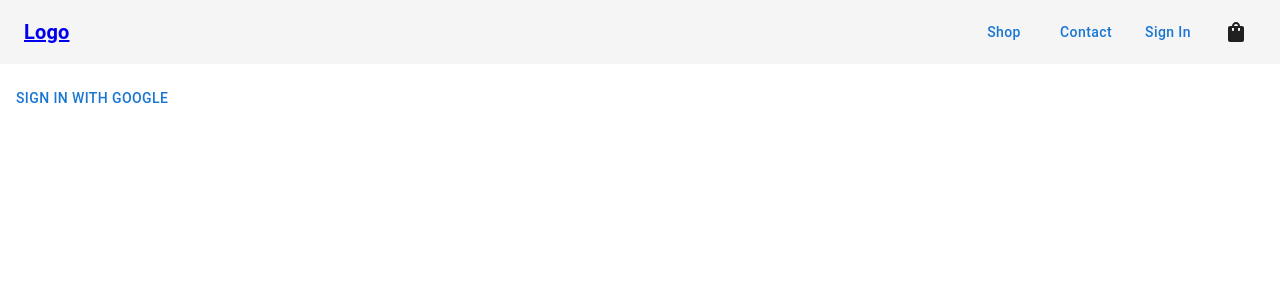
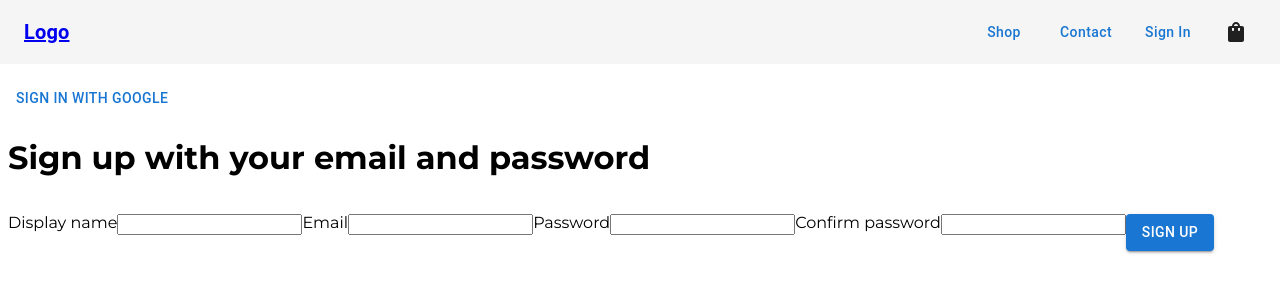
Before and after one commit to jhonattanbenitez/littan, a Next.js app: page /signin in a window 1280 px wide. Shown: the top 300 px of the page. Built offline with nearby package versions, Linux system fonts and the light colour scheme; no server answers.

Commit message:
add authentication with email

```diff
--- /dev/null
+++ b/app/components/ErrorMessage/ErrorMessage.tsx
@@ -0,0 +1,18 @@
+import { Typography } from "@mui/material";
+import React from "react";
+
+interface ErrorMessageProps {
+  message: string | null;
+}
+
+const ErrorMessage: React.FC<ErrorMessageProps> = ({ message }) => {
+  if (!message) return null;
+
+  return (
+    <Typography color="error" variant="body2" sx={{ mt: 2 }}>
+      {message}
+    </Typography>
+  );
+};
+
+export default ErrorMessage;
--- /dev/null
+++ b/app/components/SignUpForm/SignUpForm.tsx
@@ -0,0 +1,125 @@
+import { Box, Button } from "@mui/material";
+import { useState } from "react";
+import { createAuthUserWithEmailAndPassword } from "@/app/utils/firebase/firebase.utils";
+import ErrorMessage from "../ErrorMessage/ErrorMessage";
+import { FirebaseError } from "firebase/app";
+
+const defaultFormState = {
+  name: "",
+  email: "",
+  password: "",
+  confirmPassword: "",
+};
+
+const SignUpForm = () => {
+  const [formState, setFormState] = useState(defaultFormState);
+  const [errorMessage, setErrorMessage] = useState<string | null>(null);
+  const { name, email, password, confirmPassword } = formState;
+
+  const handleChange = (e: React.ChangeEvent<HTMLInputElement>) => {
+    const { name, value } = e.target;
+    setFormState({ ...formState, [name]: value });
+  };
+
+  const handleSubmit = async (e: React.FormEvent<HTMLFormElement>) => {
+    e.preventDefault();
+    setErrorMessage(null);
+
+    // Password length validation
+    if (password.length < 6) {
+      setErrorMessage("Password must be at least 6 characters long");
+      return;
+    }
+
+    // Check if passwords match
+    if (password !== confirmPassword) {
+      setErrorMessage("Passwords don't match");
+      return;
+    }
+
+    try {
+      // Pass name as displayName
+      const userCredential = await createAuthUserWithEmailAndPassword(
+        email,
+        password,
+        name
+      );
+
+      if (userCredential) {
+        console.log("User created successfully:", userCredential);
+        // Reset form state only after a successful sign-up
+        setFormState(defaultFormState);
+      }
+    } catch (error) {
+      // Ensure the error is a FirebaseError
+      if (error instanceof FirebaseError) {
+        if (error.code === "auth/email-already-in-use") {
+          setErrorMessage("Email already in use");
+        } else {
+          setErrorMessage(error.message);
+        }
+      } else if (error instanceof Error) {
+        setErrorMessage(error.message);
+      } else {
+        setErrorMessage("An unknown error occurred");
+      }
+    }
+  };
+
+  return (
+    <Box>
+      <h1>Sign up with your email and password</h1>
+      <form onSubmit={handleSubmit}>
+        <label htmlFor="name">Display name</label>
+        <input
+          id="name"
+          type="text"
+          required
+          onChange={handleChange}
+          name="name"
+          value={name}
+        />
+        <label htmlFor="email">Email</label>
+        <input
+          required
+          type="email"
+          id="email"
+          name="email"
+          onChange={handleChange}
+          value={email}
+        />
+        <label htmlFor="password">Password</label>
+        <input
+          required
+          type="password"
+          id="password"
+          name="password"
+          onChange={handleChange}
+          value={password}
+        />
+        <label htmlFor="confirmPassword">Confirm password</label>
+        <input
+          required
+          type="password"
+          id="confirmPassword"
+          name="confirmPassword"
+          onChange={handleChange}
+          value={confirmPassword}
+        />
+        <Button
+          type="submit"
+          variant="contained"
+          color="primary"
+          sx={{ mt: 2 }}
+        >
+          Sign Up
+        </Button>
+      </form>
+
+      {/* Display error messages */}
+      <ErrorMessage message={errorMessage} />
+    </Box>
+  );
+};
+
+export default SignUpForm;
--- a/app/signin/page.tsx
+++ b/app/signin/page.tsx
@@ -5,6 +5,7 @@ import {
   createUserDocumentFromAuth,
 } from "../utils/firebase/firebase.utils";
 import React from 'react'
+import SignUpForm from '../components/SignUpForm/SignUpForm';
 
 const SignIn = () => {
   const logGoogleUser = async () => {
@@ -14,6 +15,7 @@ const SignIn = () => {
   return (
     <Box sx={{mt: 10}}>
         <Button onClick={logGoogleUser}>Sign In With Google</Button>
+        <SignUpForm />
     </Box>
   )
 }
--- a/app/utils/firebase/firebase.utils.js
+++ /dev/null
@@ -1,52 +0,0 @@
-import { initializeApp } from "firebase/app";
-import {
-  getAuth,
-  signInWithRedirect,
-  signInWithPopup,
-  GoogleAuthProvider,
-} from "firebase/auth";
-import { getFirestore, doc, getDoc, setDoc } from "firebase/firestore";
-
-// Firebase configuration using environment variables
-const firebaseConfig = {
-  apiKey: process.env.NEXT_PUBLIC_FIREBASE_API_KEY,
-  authDomain: process.env.NEXT_PUBLIC_FIREBASE_AUTH_DOMAIN,
-  projectId: process.env.NEXT_PUBLIC_FIREBASE_PROJECT_ID,
-  storageBucket: process.env.NEXT_PUBLIC_FIREBASE_STORAGE_BUCKET,
-  messagingSenderId: process.env.NEXT_PUBLIC_FIREBASE_MESSAGING_SENDER_ID,
-  appId: process.env.NEXT_PUBLIC_FIREBASE_APP_ID,
-};
-
-// Initialize Firebase
-const firebaseApp = initializeApp(firebaseConfig);
-
-const provider = new GoogleAuthProvider();
-provider.setCustomParameters({ prompt: "select_account" });
-
-export const auth = getAuth();
-export const signInWithGooglePopup = () => signInWithPopup(auth, provider);
-
-export const db = getFirestore();
-
-export const createUserDocumentFromAuth = async (userAuth) => {
-  const userDocRef = doc(db, "users", userAuth.uid);
-
-  const userSnapshot = await getDoc(userDocRef);
-
-  if (!userSnapshot.exists()) {
-    const { displayName, email } = userAuth;
-    const createdAt = new Date();
-
-    try {
-      await setDoc(userDocRef, {
-        displayName,
-        email,
-        createdAt,
-      });
-    } catch (error) {
-      console.log("Error creating user", error.message);
-    }
-  }
-
-  return userDocRef;
-};
--- /dev/null
+++ b/app/utils/firebase/firebase.utils.ts
@@ -0,0 +1,106 @@
+import { initializeApp } from "firebase/app";
+import {
+  getAuth,
+  signInWithPopup,
+  GoogleAuthProvider,
+  createUserWithEmailAndPassword,
+  UserCredential,
+  User,
+} from "firebase/auth";
+import {
+  getFirestore,
+  doc,
+  getDoc,
+  setDoc,
+  DocumentReference,
+} from "firebase/firestore";
+
+// Firebase configuration using environment variables
+const firebaseConfig = {
+  apiKey: process.env.NEXT_PUBLIC_FIREBASE_API_KEY as string,
+  authDomain: process.env.NEXT_PUBLIC_FIREBASE_AUTH_DOMAIN as string,
+  projectId: process.env.NEXT_PUBLIC_FIREBASE_PROJECT_ID as string,
+  storageBucket: process.env.NEXT_PUBLIC_FIREBASE_STORAGE_BUCKET as string,
+  messagingSenderId: process.env
+    .NEXT_PUBLIC_FIREBASE_MESSAGING_SENDER_ID as string,
+  appId: process.env.NEXT_PUBLIC_FIREBASE_APP_ID as string,
+};
+
+// Initialize Firebase
+const firebaseApp = initializeApp(firebaseConfig);
+
+const provider = new GoogleAuthProvider();
+provider.setCustomParameters({ prompt: "select_account" });
+
+export const auth = getAuth();
+export const signInWithGooglePopup = () => signInWithPopup(auth, provider);
+
+export const db = getFirestore();
+
+interface UserAuth extends User {
+  displayName: string | null;
+  email: string | null;
+}
+
+interface AdditionalInformation {
+  displayName?: string;
+}
+
+// Create a user document from auth with optional additional information
+export const createUserDocumentFromAuth = async (
+  userAuth: UserAuth | null,
+  additionalInformation: AdditionalInformation = {} // Defaults to an empty object
+): Promise<DocumentReference | void> => {
+  if (!userAuth) return;
+
+  const userDocRef = doc(db, "users", userAuth.uid);
+  const userSnapshot = await getDoc(userDocRef);
+
+  if (!userSnapshot.exists()) {
+    // Use displayName from userAuth if available, else fallback to additionalInformation
+    const displayName =
+      userAuth.displayName ?? additionalInformation.displayName;
+    const { email } = userAuth;
+    const createdAt = new Date();
+
+    try {
+      await setDoc(userDocRef, {
+        displayName,
+        email,
+        createdAt,
+        ...additionalInformation, // Merge any additional information, though in this case it's only displayName
+      });
+    } catch (error) {
+      console.log("Error creating user", (error as Error).message);
+    }
+  }
+
+  return userDocRef;
+};
+
+// Create a user with email and password
+export const createAuthUserWithEmailAndPassword = async (
+  email: string,
+  password: string,
+  displayName?: string
+): Promise<UserCredential | void> => {
+  if (!email || !password) return;
+
+  try {
+    const userCredential = await createUserWithEmailAndPassword(
+      auth,
+      email,
+      password
+    );
+    const user = userCredential.user;
+
+    // After creating the user with email and password, save the display name to Firestore
+    await createUserDocumentFromAuth(user, { displayName });
+
+    return userCredential;
+  } catch (error) {
+    console.log("Error creating user", (error as Error).message);
+    // Re-throw the error so it can be caught in the calling function
+    throw error;
+  }
+};
```
Also changed, not shown: app/components/FormInput/FormInput.tsx (added).
